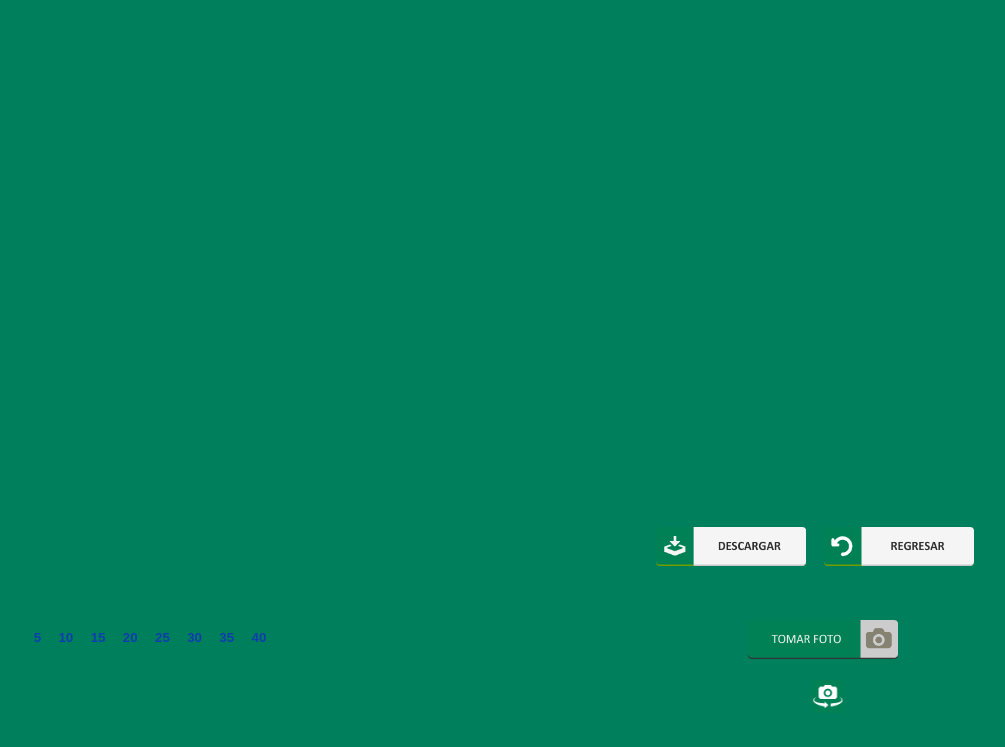
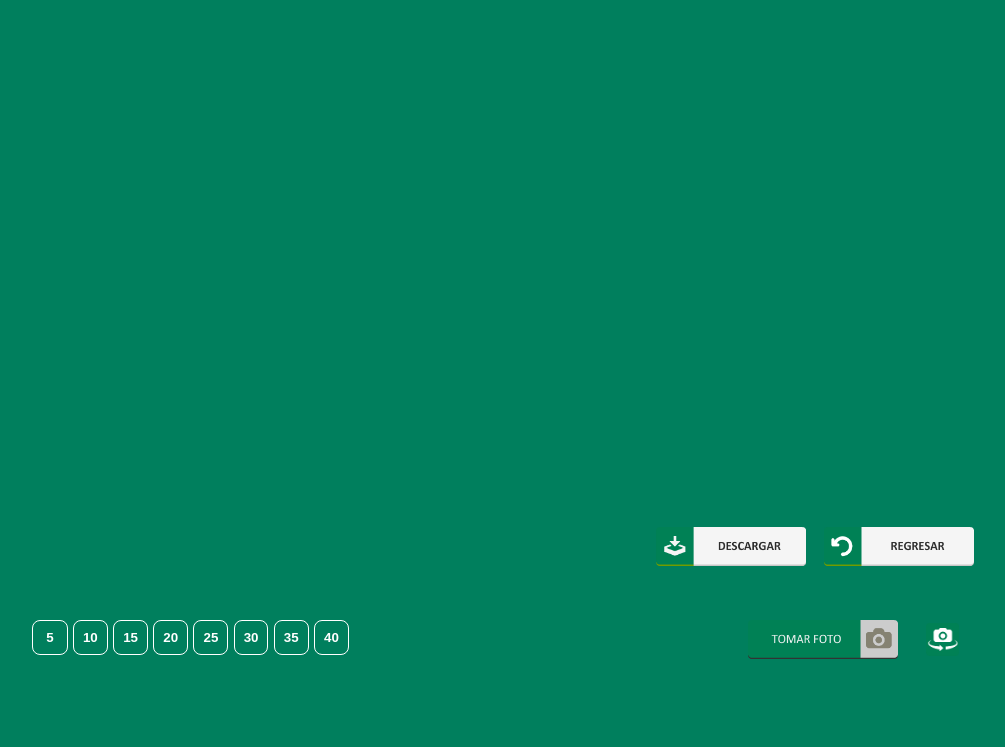
Before and after one commit to zetabeb/PhotoBooth, a PHP site: page / in a window 1280 px wide. Shown: the top 747 px of the page, without its empty margins (95-1100 px from the left). Run offline with PHP 8.4, Linux system fonts and the light colour scheme.

Commit message:
Reacomodados botones

```diff
--- a/css/styles.css
+++ b/css/styles.css
@@ -32,7 +32,14 @@ button:hover {
 	width: 550px;
 	height: 50px;
 	position: absolute;
-	top: 620px;
+	top: 612px;
+}
+.text button{
+	border: 1px solid white;
+	padding: 9px;
+	background-color: #007f5d;
+	color: white;
+	margin-right: 2px;
 }
 button#snap{
 	position: absolute;
@@ -54,8 +61,8 @@ button#toggleFullScreenButton{
 button#switchCameraButton{
 	position: absolute;
 	margin: auto;
-	top: 670px;
-	left: 896px;
+	top: 613px;
+	left: 1190px;
 	right: 391px;
 	z-index: 200;
 	width: 37px;
@@ -147,13 +154,32 @@ canvas {
 }
 @media (min-width: 701px) {
 	.text{
-		left: 20px;
+		left: 116px;
+		width: 325px;
+	}
+	button#toggleFullScreenButton {
+    position: absolute;
+    margin: auto;
+    top: 613px;
+    left: 1012px;
+    right: 89px;
+    z-index: 200;
+    width: 35px;
+	}
+	button#switchCameraButton {
+    position: absolute;
+    margin: auto;
+    top: 613px;
+    left: 945px;
+    right: 150px;
+    z-index: 200;
+    width: 37px;
 	}
 }
 @media (min-width: 1044px) {
 	.text{
 		font-size: 12px;
-		width: 264px;
+		width: 334px
 		left: 110px;
 	}
 	/*.all{
--- a/index.html
+++ b/index.html
@@ -16,14 +16,14 @@
 		<canvas id="canvas" width="1024" height="664"></canvas>
 
 		<div class="text">
-			<button id="foto5"><font color="#0E3EAD"> 5</font></button>
-			<button id="foto10"><font color="#0E3EAD"> 10</font></button>
-			<button id="foto15"><font color="#0E3EAD"> 15</font></button>
-			<button id="foto20"><font color="#0E3EAD"> 20</font></button>
-			<button id="foto25"><font color="#0E3EAD"> 25</font></button>
-			<button id="foto30"><font color="#0E3EAD"> 30</font></button>
-			<button id="foto35"><font color="#0E3EAD"> 35</font></button>
-			<button id="foto40"><font color="#0E3EAD"> 40</font></button>
+			<button id="foto5" style="padding-left: 13px; padding-right: 13px;">5</button>
+			<button id="foto10">10</button>
+			<button id="foto15">15</button>
+			<button id="foto20">20</button>
+			<button id="foto25">25</button>
+			<button id="foto30">30</button>
+			<button id="foto35">35</button>
+			<button id="foto40">40</button>
 			<!--p>Envíanos tu foto a <font color="#0E3EAD">webinar@lanzamientorevestive.com</font></p-->
 		</div>
 
```
Also changed, not shown: other parts of css/styles.css (+31 -16 lines).
